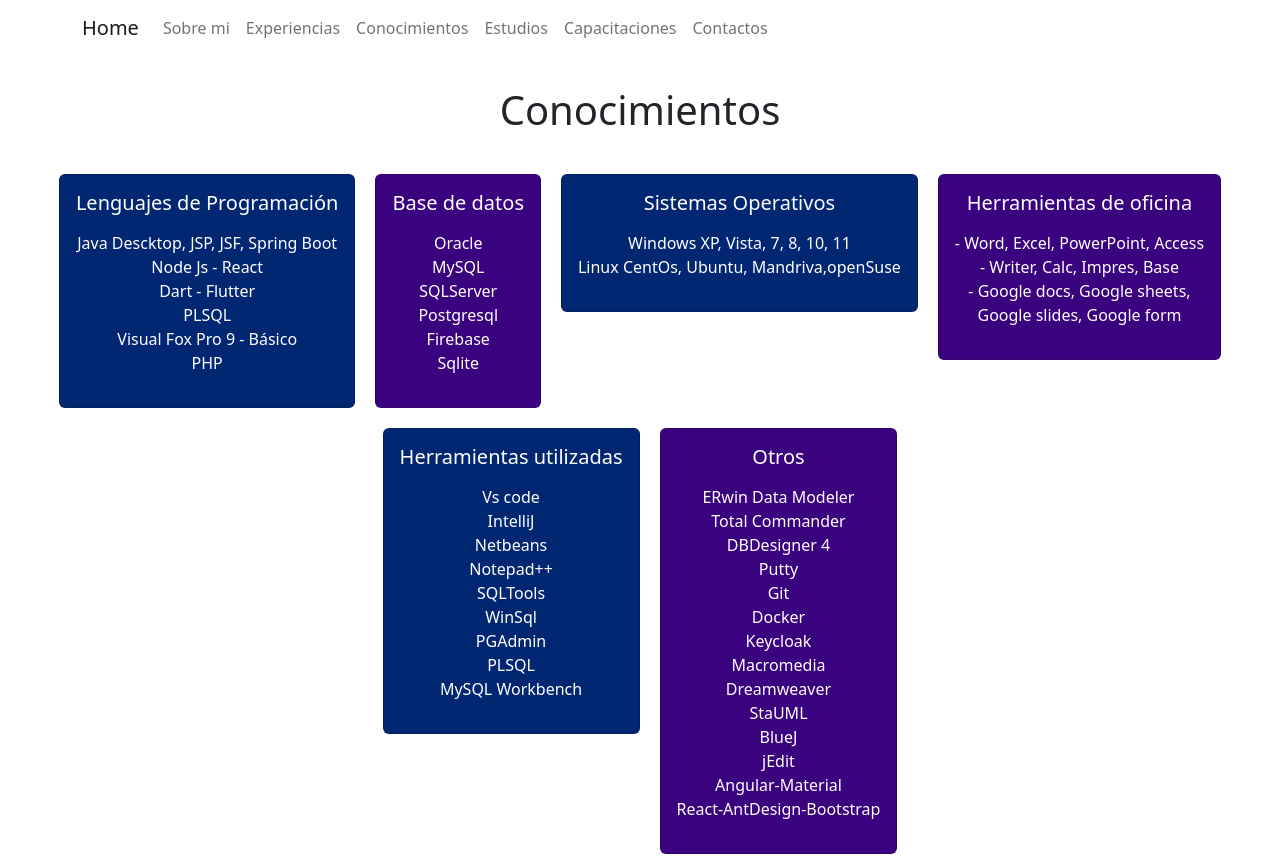
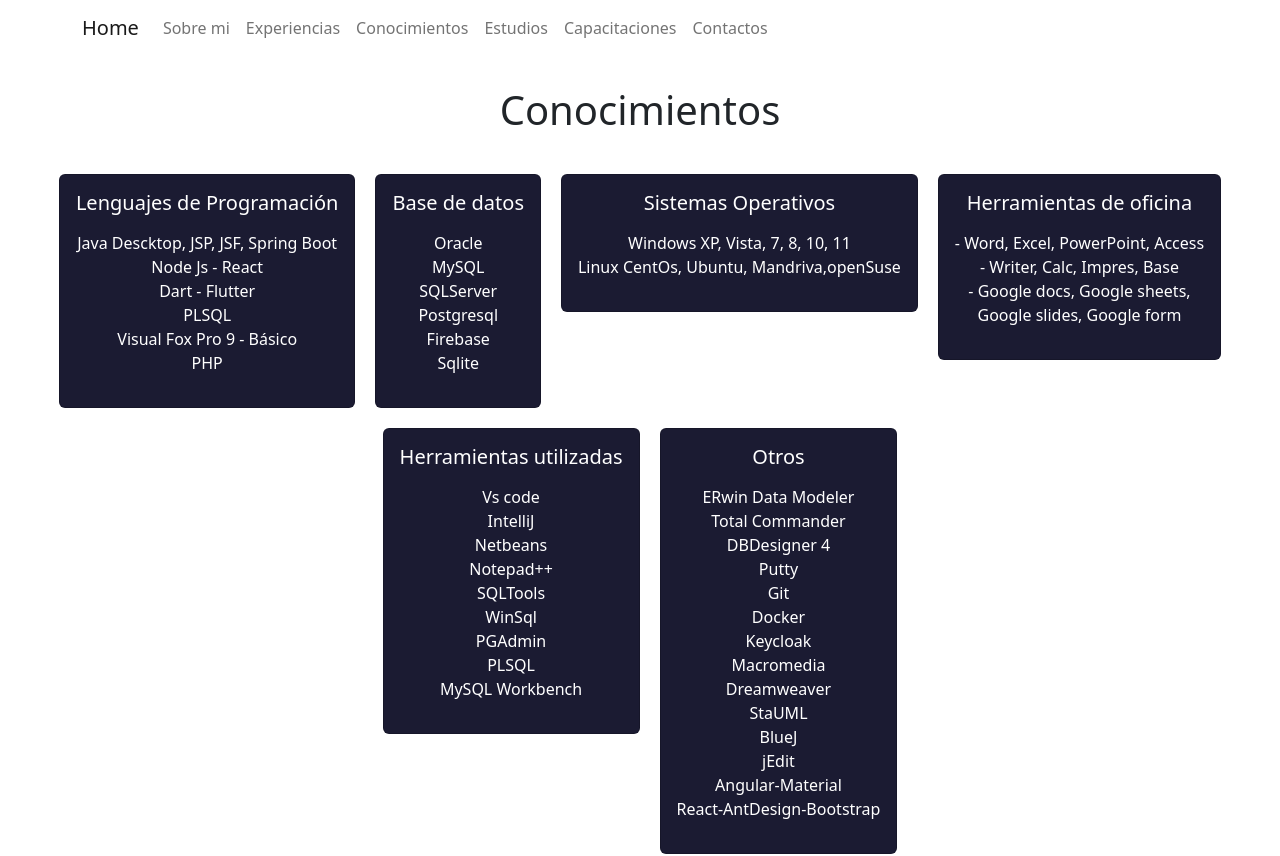
Before and after one commit to poravv/app-port-curricular-avvc, a React (Create React App) app: page /Conocimientos in a window 1280 px wide. Shown: the top 856 px of the page. Built offline with nearby package versions, Linux system fonts and the light colour scheme.

Commit message:
upd style

```diff
--- a/src/componentes/card/MyCardV2.js
+++ b/src/componentes/card/MyCardV2.js
@@ -4,13 +4,16 @@
 function MyCardV2({ titulo, contenido, adicional, lista,color}) {
   return (
     <>
-      <Card className="card" style={{ margin: `10px`, display: `flex`, flexDirection: `row`, justifyContent: `center`,backgroundColor:(color===null||color==='undefine'?'white':color) }}>
+      <Card className="card"  style={{ backgroundColor:`#1b1b32`,margin: `10px`, display: `flex`, flexDirection: `row`, justifyContent: `center`,
+      //backgroundColor:(color===null||color==='undefine'?'white':color)
+      color:`white`
+      }}>
         <Card.Body>
-          <Card.Title style={{ color:`white` }}>{titulo}</Card.Title>
-          <Card.Text style={{ color:`white` }}>
+          <Card.Title >{titulo}</Card.Title>
+          <Card.Text >
             {contenido}
           </Card.Text>
-          <Card.Text style={{ whitespace: `pre-wrap`,color:`white` }}>
+          <Card.Text style={{ whitespace: `pre-wrap` }}>
 
             {
               //Aqui se aplica el salto de linea
```
